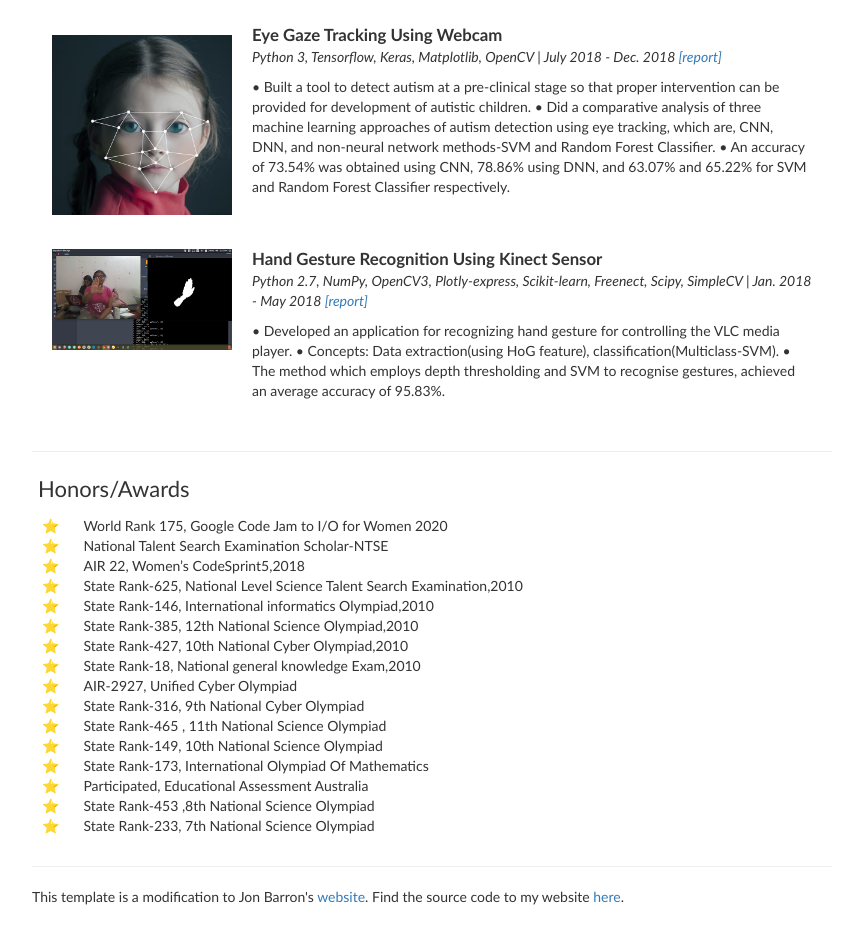
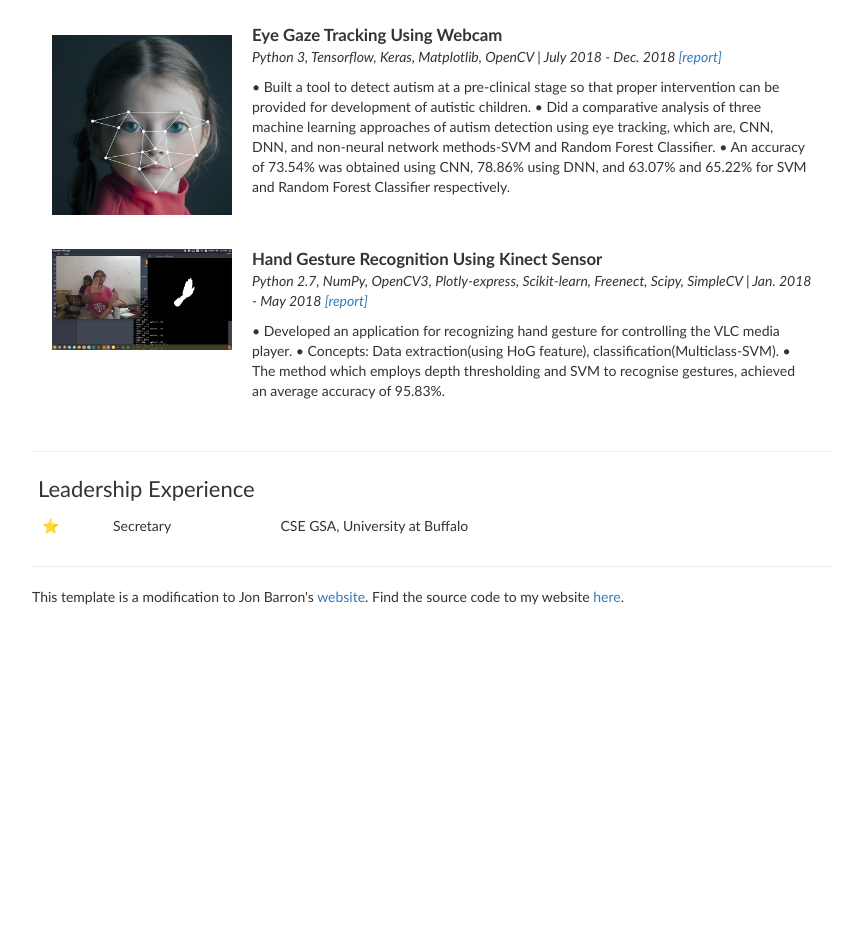
Before and after one commit to VaiduryaM/VaiduryaM.github.io, a plain HTML site: page index.html in a window 1280 px wide. Shown: the part 3274-4201 px from the top of the page, without its empty margins (208-1071 px from the left). After the commit the page ends 3901 px from the top, so only its background shows below. Drawn offline with nearby package versions, Linux system fonts and the light colour scheme.

Commit message:
Leadership added

```diff
--- a/index.html
+++ b/index.html
@@ -479,10 +479,10 @@ Approach:
 
 
 
-              <!-- Honors/Awards -->
+              <!-- Leadership Experience -->
 
                 <!-- <br> -->
-                <button style="border:0px transparent; background-color: transparent;outline:none;"type="button" class="collapsible" data-toggle="collapse" data-target="#content-news" id="news"><heading>Honors/Awards</heading></button>
+                <button style="border:0px transparent; background-color: transparent;outline:none;"type="button" class="collapsible" data-toggle="collapse" data-target="#content-news" id="news"><heading>Leadership Experience</heading></button>
                 <!-- <div class="container"> -->
                 <div id="content-news" class="collapse in">
                 <!-- <div class="scroll">  -->
@@ -495,152 +495,28 @@ Approach:
 
                         </td>
                         <td>
-                            World Rank 175, Google Code Jam to I/O for Women 2020
+                            Secretary
+                        </td>
+                        <td>
+
+                            CSE GSA, University at Buffalo
                         </td>
                     </tr>
 
-                    <tr>
-                        <td>
-                            <p style="color:darkblue; display:inline">&#11088;&nbsp</p>
-
-                        </td>
-                        <td>
-                            National Talent Search Examination Scholar-NTSE
-                        </td>
-                    </tr>
-
-                    <tr>
-                        <td>
-                            <p style="color:darkblue; display:inline">&#11088; &nbsp</p>
-                        </td>
-                        <td>
-                            AIR 22, Women’s CodeSprint5,2018
-
-                        </td>
-                    </tr>
-
-                    <tr>
-                        <td>
-                            <p style="color:darkblue; display:inline">&#11088; &nbsp</p>
-                        </td>
-                        <td>
-                            State Rank-625, National Level Science Talent Search Examination,2010
-
-                        </td>
-                    </tr>
-
-                    <tr>
-                        <td>
-                            <p style="color:darkblue; display:inline">&#11088; &nbsp</p>
-                        </td>
-                        <td>
-                            State Rank-146, International informatics Olympiad,2010
-                        </td>
-                    </tr>
-
-                    <tr>
-                        <td>
-                            <p style="color:darkblue; display:inline">&#11088; &nbsp</p>
-                        </td>
-                        <td>
-                           State Rank-385, 12th National Science Olympiad,2010
-
-                        </td>
-                    </tr>
-                                                                     <tr>
-                        <td>
-                            <p style="color:darkblue; display:inline">&#11088; &nbsp</p>
-                        </td>
-                        <td>
-                           State Rank-427,  10th National Cyber Olympiad,2010
-
-                        </td>
-                    </tr>
-                                                                     <tr>
-                        <td>
-                            <p style="color:darkblue; display:inline">&#11088; &nbsp</p>
-                        </td>
-                        <td>
-                           State Rank-18, National general knowledge Exam,2010
-
-                        </td>
-                    </tr>
-                                                                    <tr>
-                        <td>
-                            <p style="color:darkblue; display:inline">&#11088; &nbsp</p>
-                        </td>
-                        <td>
-                           AIR-2927, Unified Cyber Olympiad
-
-                        </td>
-                    </tr>
-                                                                     <tr>
-                        <td>
-                            <p style="color:darkblue; display:inline">&#11088; &nbsp</p>
-                        </td>
-                        <td>
-                           State Rank-316, 9th National Cyber Olympiad
 
 
-                        </td>
-                    </tr>
-                                                                     <tr>
-                        <td>
-                            <p style="color:darkblue; display:inline">&#11088; &nbsp</p>
-                        </td>
-                        <td>
-                          State Rank-465 , 11th National Science Olympiad
 
 
-                        </td>
-                    </tr>
-                                                                     <tr>
-                        <td>
-                            <p style="color:darkblue; display:inline">&#11088; &nbsp</p>
-                        </td>
-                        <td>
-                           State Rank-149, 10th National Science Olympiad
-
-                        </td>
-                    </tr>
-                                                                           <tr>
-                        <td>
-                            <p style="color:darkblue; display:inline">&#11088; &nbsp</p>
-                        </td>
-                        <td>
-                          State Rank-173, International Olympiad Of Mathematics
-
-                        </td>
-                    </tr>
-                                                                           <tr>
-                        <td>
-                            <p style="color:darkblue; display:inline">&#11088;&nbsp</p>
-                        </td>
-                        <td>
-                          Participated, Educational Assessment Australia
-
-                        </td>
-                    </tr>
-                                                                           <tr>
-                        <td>
-                            <p style="color:darkblue; display:inline">&#11088; &nbsp</p>
-                        </td>
-                        <td>
-                          State Rank-453 ,8th National Science Olympiad
 
 
-                        </td>
-                    </tr>
-                                                                           <tr>
-                        <td>
-                            <p style="color:darkblue; display:inline">&#11088; &nbsp</p>
-                        </td>
-                        <td>
-                          State Rank-233, 7th National Science Olympiad
 
 
-                        </td>
-                    </tr>
+
+
+
+
+
+
                 </tbody></table>
                 <!-- </div> -->
                 <!-- </div> -->
```
